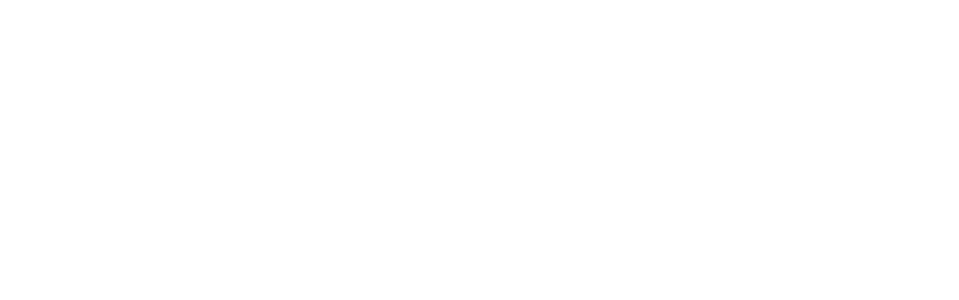
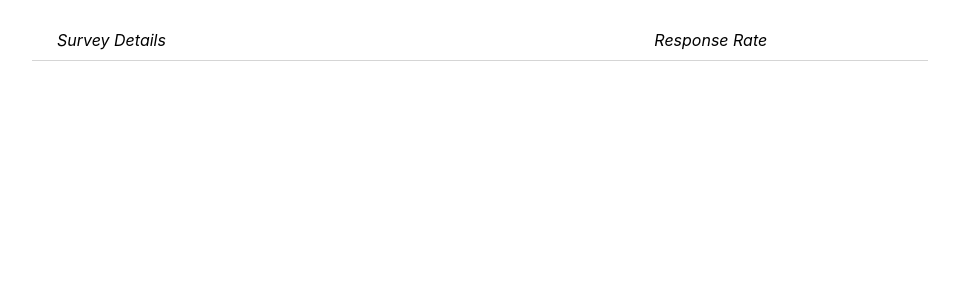
Before and after one commit to nicholasnbg/ca-front-test, a React (Create React App) app in the folder client/: page / in a window 1280 px wide. Shown: the top 300 px of the page, without its empty margins (160-1119 px from the left). Built offline with nearby package versions, Linux system fonts and the light colour scheme.

Commit message:
Created dashboard components and setup route in react-router

```diff
--- a/client/src/App.js
+++ b/client/src/App.js
@@ -4,6 +4,7 @@
 import styled from "styled-components";
 import { Provider } from "react-redux";
 import store from "./store";
+import Dashboard from "./components/dashboard/Dashboard";
 
 class App extends Component {
   render() {
@@ -11,7 +12,9 @@
       <Provider store={store}>
         <Router>
           <div className="app">
-            <Container />
+            <Container>
+              <Route exact path="/" component={Dashboard} />
+            </Container>
           </div>
         </Router>
       </Provider>
--- /dev/null
+++ b/client/src/components/dashboard/Dashboard.js
@@ -0,0 +1,38 @@
+import React, { Component } from "react";
+import styled from "styled-components";
+import { connect } from "react-redux";
+import { getSurveys } from "../../actions/surveysActions";
+
+import DashboardHeader from "./DashboardHeader";
+import Spinner from "../Spinner";
+
+class Dashboard extends Component {
+  componentDidMount() {
+    this.props.getSurveys();
+  }
+  render() {
+    const { loading, surveys } = this.props.surveys;
+    let dashboardContent;
+
+    if (loading) {
+      dashboardContent = <Spinner />;
+    } else {
+      dashboardContent = surveys && surveys.map(survey => <p>{survey.name}</p>);
+    }
+    return (
+      <div className="dashboard">
+        <DashboardHeader />
+        {dashboardContent}
+      </div>
+    );
+  }
+}
+
+const mapStateToProps = state => ({
+  surveys: state.surveys
+});
+
+export default connect(
+  mapStateToProps,
+  { getSurveys }
+)(Dashboard);
--- /dev/null
+++ b/client/src/components/dashboard/DashboardHeader.js
@@ -0,0 +1,28 @@
+import React from "react";
+import styled from "styled-components";
+
+export default function DashboardHeader() {
+  return (
+    <Row>
+      <ColText>Survey Details</ColText>
+      <ColText>Response Rate</ColText>
+    </Row>
+  );
+}
+
+const Row = styled.div`
+  background: #ffffff;
+  border-radius: 10px 10px 0 0;
+  border-bottom: 1px solid #d5d5d5;
+  padding: 10px 0;
+  width: 100%;
+  display: grid;
+  grid-template-columns: 3fr 1fr 0.5fr;
+  @media (max-width: 700px) {
+    grid-template-columns: 1fr 1fr 0.5fr;
+  }
+`;
+
+const ColText = styled.em`
+  padding-left: 25px;
+`;
```
